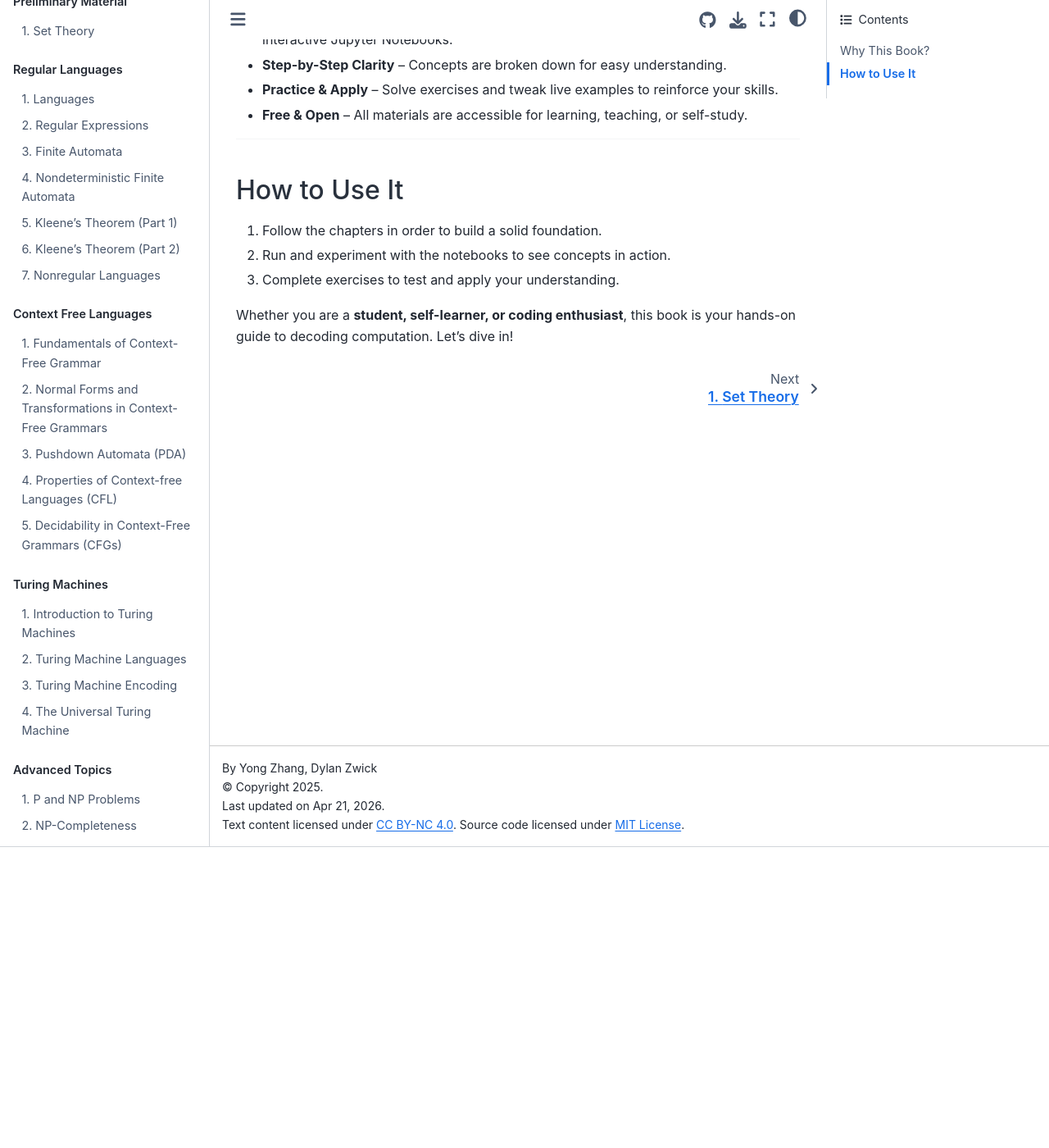
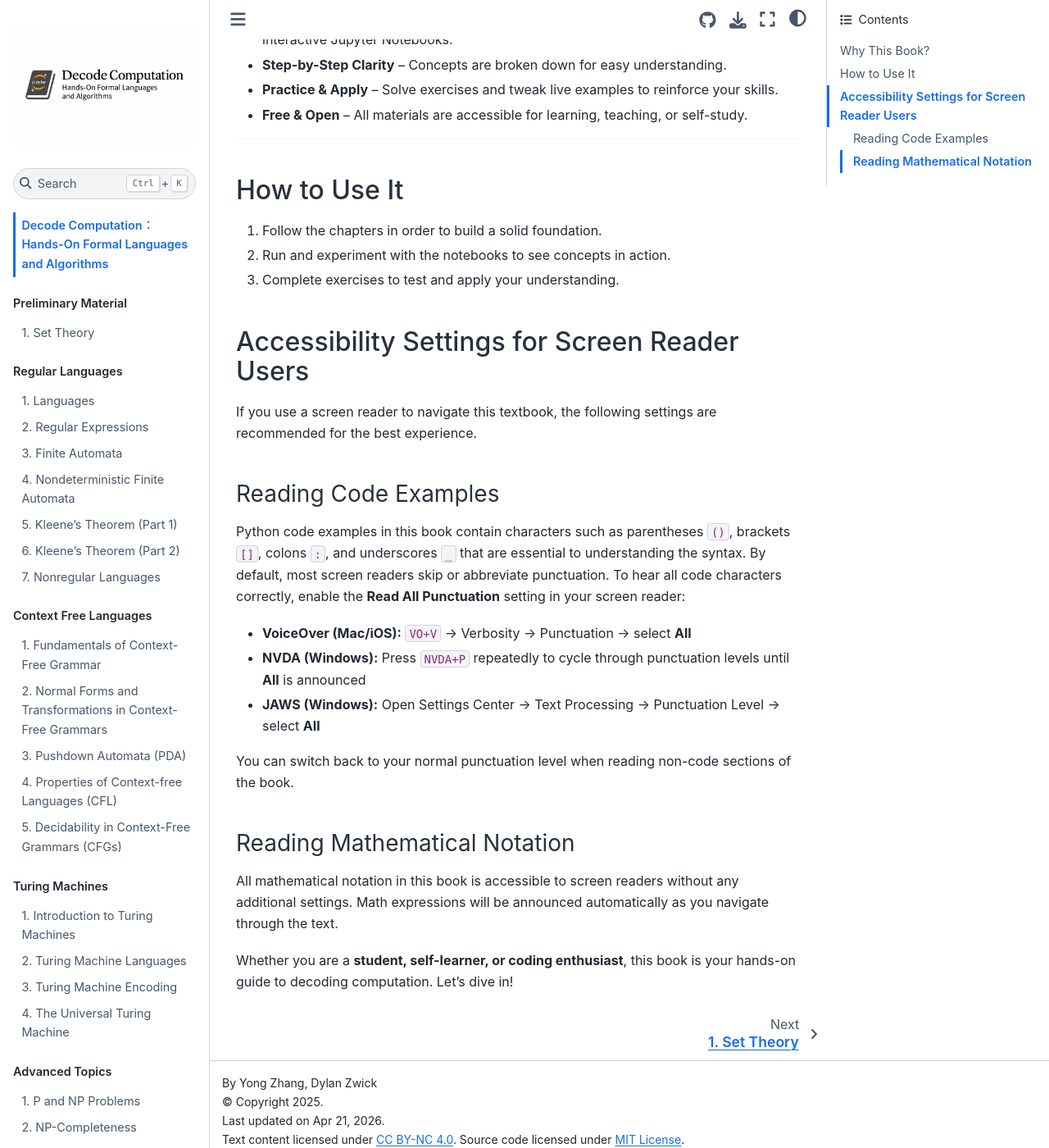
Before and after one commit to yzhangweber/cs4110-jupyterbook, a Jupyter Book: the page built from intro.md, in a window 1280 px wide and 1400 px high, scrolled down 368 px. Shown: the whole window at 82% size. Built offline with Jupyter Book 1.0.4 settings and Sphinx 7.4.7 and the Sphinx Book theme 1.1.4, drawn with Linux system fonts in a browser that asks for light colours.

Commit message:
add screen reader punctuation settings guidance

```diff
--- a/intro.md
+++ b/intro.md
@@ -19,4 +19,23 @@ Welcome to **Decode Computation**, a free, interactive textbook for **CS 4110: F
 2. Run and experiment with the notebooks to see concepts in action.
 3. Complete exercises to test and apply your understanding.
 
+## Accessibility Settings for Screen Reader Users
+
+If you use a screen reader to navigate this textbook, the following settings are recommended for the best experience.
+
+### Reading Code Examples
+
+Python code examples in this book contain characters such as parentheses `()`, brackets `[]`, colons `:`, and underscores `_` that are essential to understanding the syntax. By default, most screen readers skip or abbreviate punctuation. To hear all code characters correctly, enable the **Read All Punctuation** setting in your screen reader:
+
+- **VoiceOver (Mac/iOS):** `VO+V` → Verbosity → Punctuation → select **All**
+- **NVDA (Windows):** Press `NVDA+P` repeatedly to cycle through punctuation levels until **All** is announced
+- **JAWS (Windows):** Open Settings Center → Text Processing → Punctuation Level → select **All**
+
+You can switch back to your normal punctuation level when reading non-code sections of the book.
+
+### Reading Mathematical Notation
+
+All mathematical notation in this book is accessible to screen readers without any additional settings. Math expressions will be announced automatically as you navigate through the text.
+
+
 Whether you are a **student, self-learner, or coding enthusiast**, this book is your hands-on guide to decoding computation. Let’s dive in!
```
